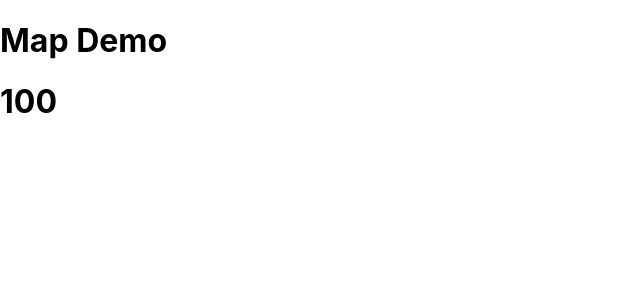
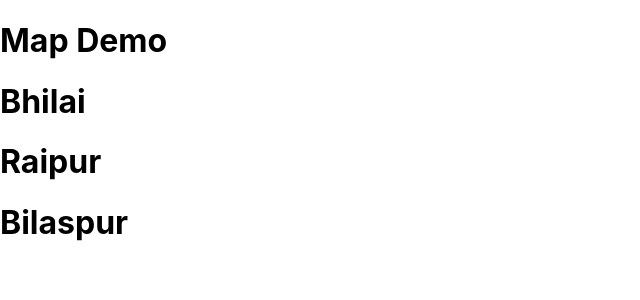
Before and after one commit to ROHITSABI/my-app, a React (Create React App) app: page / in a window 1280 px wide. Shown: the top 300 px of the page, without its empty margins (0-640 px from the left). Built offline with nearby package versions, Linux system fonts and the light colour scheme.

Commit message:
mapping_1

```diff
--- a/src/App.js
+++ b/src/App.js
@@ -1,11 +1,13 @@
 function App() {
   let title = "Map Demo";
-  let user = { id: 100, city: "Bhilai" };
+  let list = ["Bhilai", "Raipur", "Bilaspur"];
 
   return (
     <div>
       <h1>{title}</h1>
-      <h1>{user.id}</h1>
+      {list.map((item) => (
+        <h1>{item}</h1>
+      ))}
     </div>
   );
 }
```
